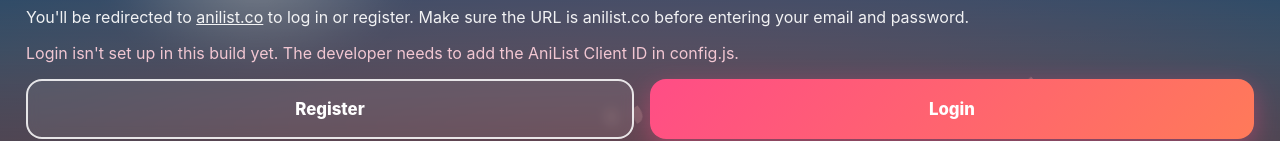
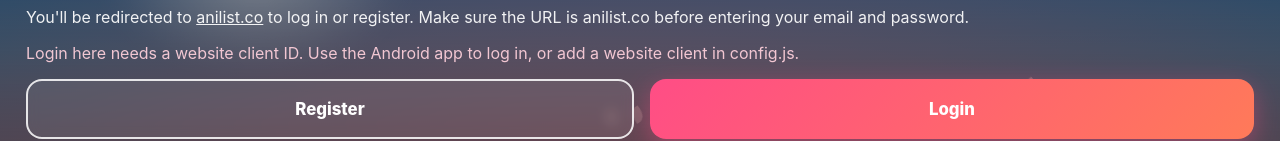
Before and after one commit to manhwa7200-lab/What-Next, a website: page index.html in a window 1280 px wide. Both pictures are taken after a click on the button "Login". Shown: the part 590-731 px from the top of the page. Drawn offline with Linux system fonts and the light colour scheme.

Commit message:
Add files via upload

```diff
--- a/index.html
+++ b/index.html
@@ -813,7 +813,7 @@
 const APP = { version: "2.1.1", company: "Tokyo Brotherhood", creator: "Hariharasuthan Karunakaran", contributor: "Claude (AI)" };
 const CFG0 = window.WN_CONFIG || {};   // set in config.js
 const CLIENT_WEB = String(CFG0.clientWeb || "");
-const CLIENT_APP = String(CFG0.clientApp || "");
+const CLIENT_APP = String(CFG0.clientApp || "54060");   // built-in default, so login works even without config.js
 const APP_REDIRECT = "whatnext://auth";
 const isNative = !!(window.Capacitor && window.Capacitor.isNativePlatform && window.Capacitor.isNativePlatform());
 const nativePlugin = n => window.Capacitor && window.Capacitor.Plugins && window.Capacitor.Plugins[n];
@@ -829,7 +829,7 @@
 }
 async function startLogin(){
   const id = clientId();
-  if(!id) return loginErr("Login isn't set up in this build yet. The developer needs to add the AniList Client ID in config.js.");
+  if(!id) return loginErr(isNative ? "Login isn't set up in this build yet. The developer needs to add the AniList Client ID." : "Login here needs a website client ID. Use the Android app to log in, or add a website client in config.js.");
   let url = "https://anilist.co/api/v2/oauth/authorize?client_id=" + encodeURIComponent(id) + "&response_type=token";
   if(isNative) url += "&redirect_uri=" + encodeURIComponent(APP_REDIRECT);
   const B = isNative && nativePlugin("Browser");
```
